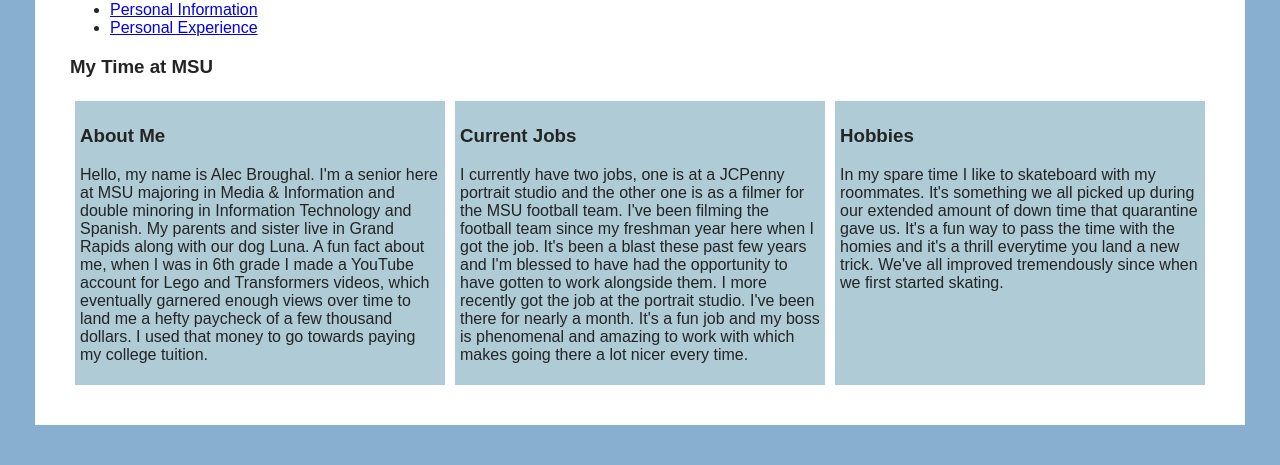
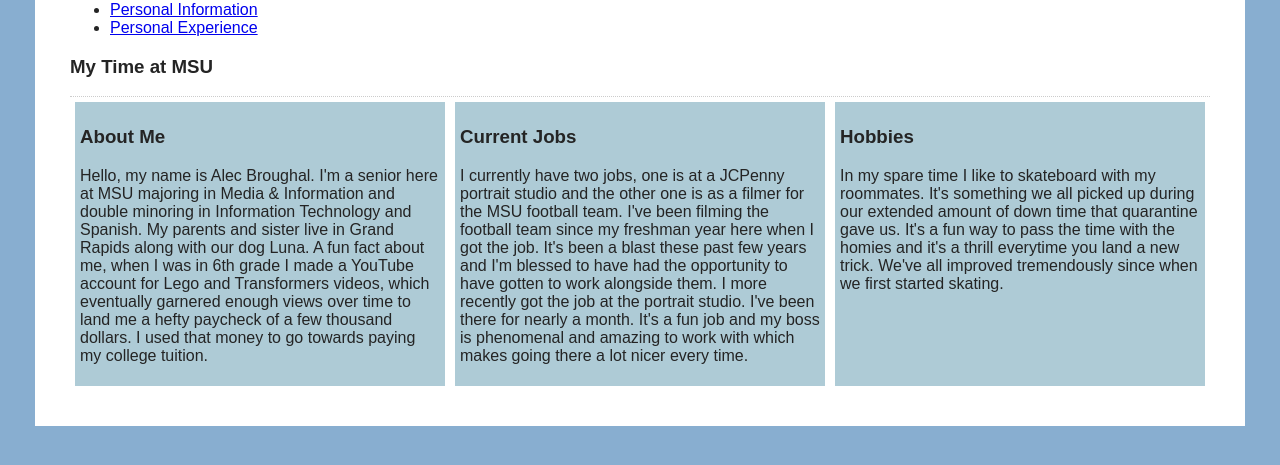
Before and after one commit to broughal/mi349_final, a plain HTML site: page index.html in a window 1280 px wide. Shown: the part 159-624 px from the top of the page. Drawn offline with Linux system fonts and the light colour scheme.

Commit message:
Update style.css

```diff
--- a/style.css
+++ b/style.css
@@ -17,7 +17,7 @@ article:nth-of-type(3) {
   flex: 1;
 }
 
-#blog {
+#infoArticle {
   border-top: 1px dotted #ccc;
 }
 
```
